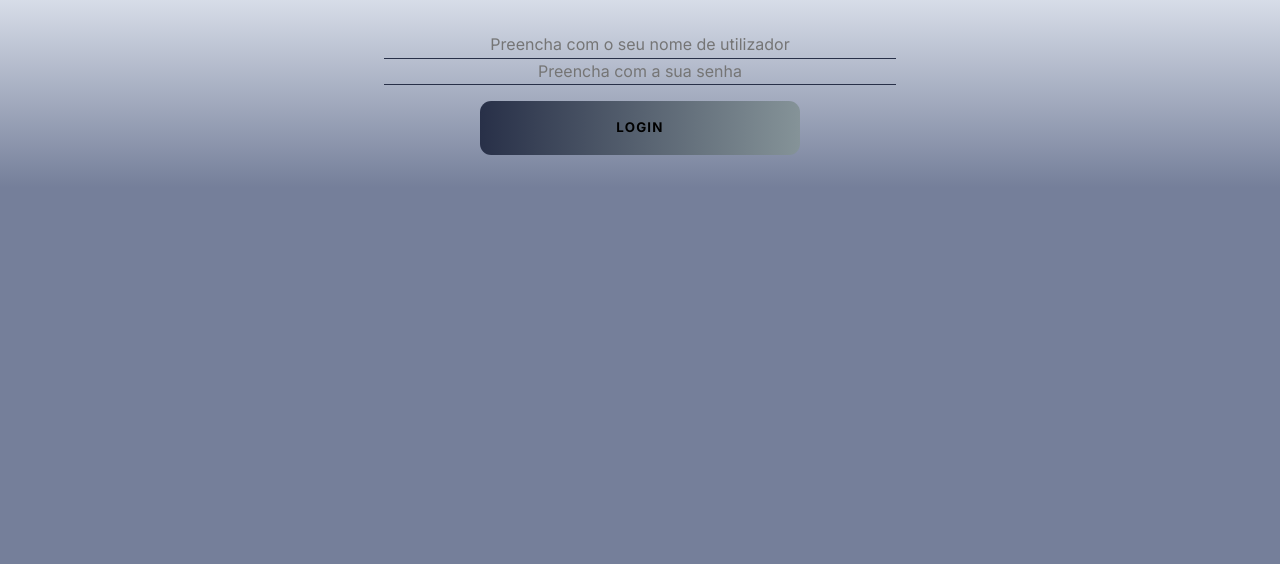
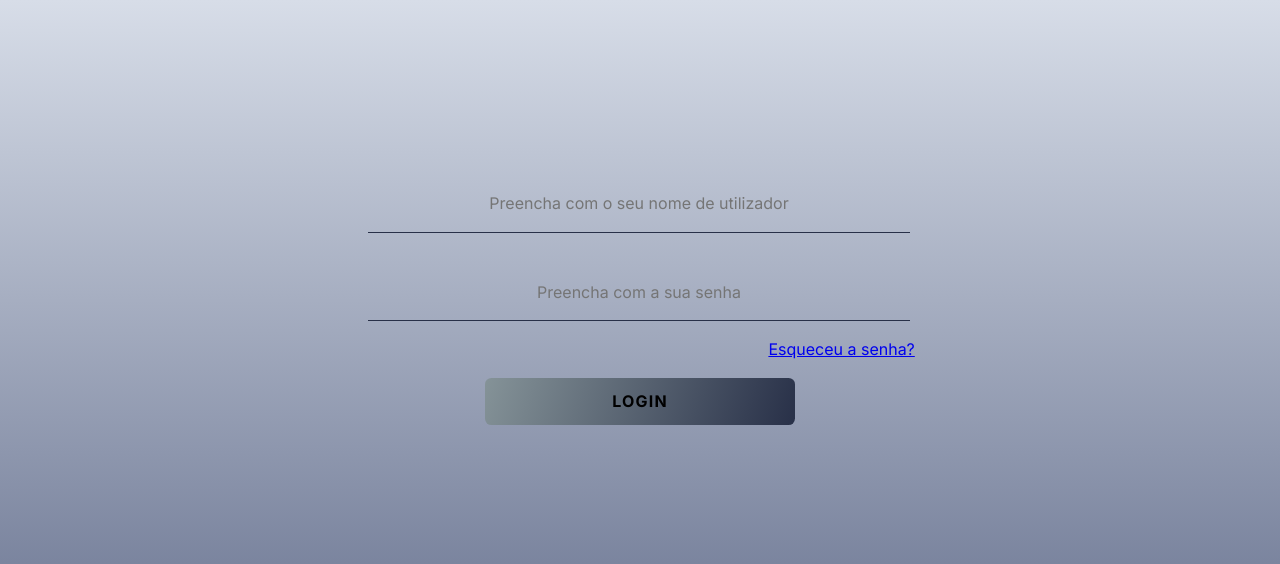
Before and after one commit to NixonSadique/To-do-Front, a plain HTML site: page login.html in a window 1280 px wide. Drawn offline with Linux system fonts and the light colour scheme.

Commit message:
login page creation

```diff
--- a/login.html
+++ b/login.html
@@ -15,7 +15,7 @@
         <form>
             <input type="text", id="username", placeholder="Preencha com o seu nome de utilizador">
             <input type="password", id="password", placeholder="Preencha com a sua senha">
-            <!-- <a href="null">Esqueceu a senha?</a> -->
+            <a href="null">Esqueceu a senha?</a>
             <button>
                 Login
             </button>
--- a/style.css
+++ b/style.css
@@ -39,27 +39,38 @@ h1 {
 }
 
 
-button  {
-    border: 0;
+section a  {
+    all: unset;
+    border-radius: 0.7rem;
     width: 50%;
-    border-radius: 0.7rem;
     background-image: linear-gradient( 90deg,#283048, #859398);
-    margin-top: 1rem;
-    padding: 1rem;
+    padding: 1.1rem;
     font-weight: bold;
+    margin: 15px auto;
     text-transform: uppercase;
     letter-spacing: 1.2px;
+    display: block;
 }
 
-button:hover {
+section a:hover {
     cursor: pointer;
-    transform: translateY(1px);
-    box-shadow: 2px 6px 1rem #39a5cc;;
+    box-shadow: 2px 6px 2rem #39a5cc;
+    background-image: linear-gradient( 0deg,#1b2031, #abbcc2);
+}
+
+
+#buttons {
+    padding: 1rem;
+
 }
 
 form{
     text-align: center;
     padding: 32rem auto;
+    display: flex;
+    flex-wrap: wrap;
+    max-width: 90%;
+    margin: 10rem auto;
 }
 
 
@@ -68,4 +79,29 @@ input {
     border-bottom: 1px solid#283048;
     width: 90%;
     max-width: 32rem;
+    margin: 1rem;
+    padding: 15px;
 }
+
+input:hover{
+    border-radius: 0.7rem;
+    border: 1px solid #283048;
+}
+
+
+button{
+    all: unset;
+    border-radius: 0.4rem;
+    background-image: linear-gradient( 290deg,#283048, #859398);
+    padding: 0.675rem;
+    font-weight: bold;
+    text-transform: uppercase;
+    letter-spacing: 1.2px;
+    width: 50%;
+    margin: 15px auto;
+}
+
+form a{
+    width: 100%;
+    padding-left: 70%;
+}
```
Also changed, not shown: index.html (+3 -8 lines).
